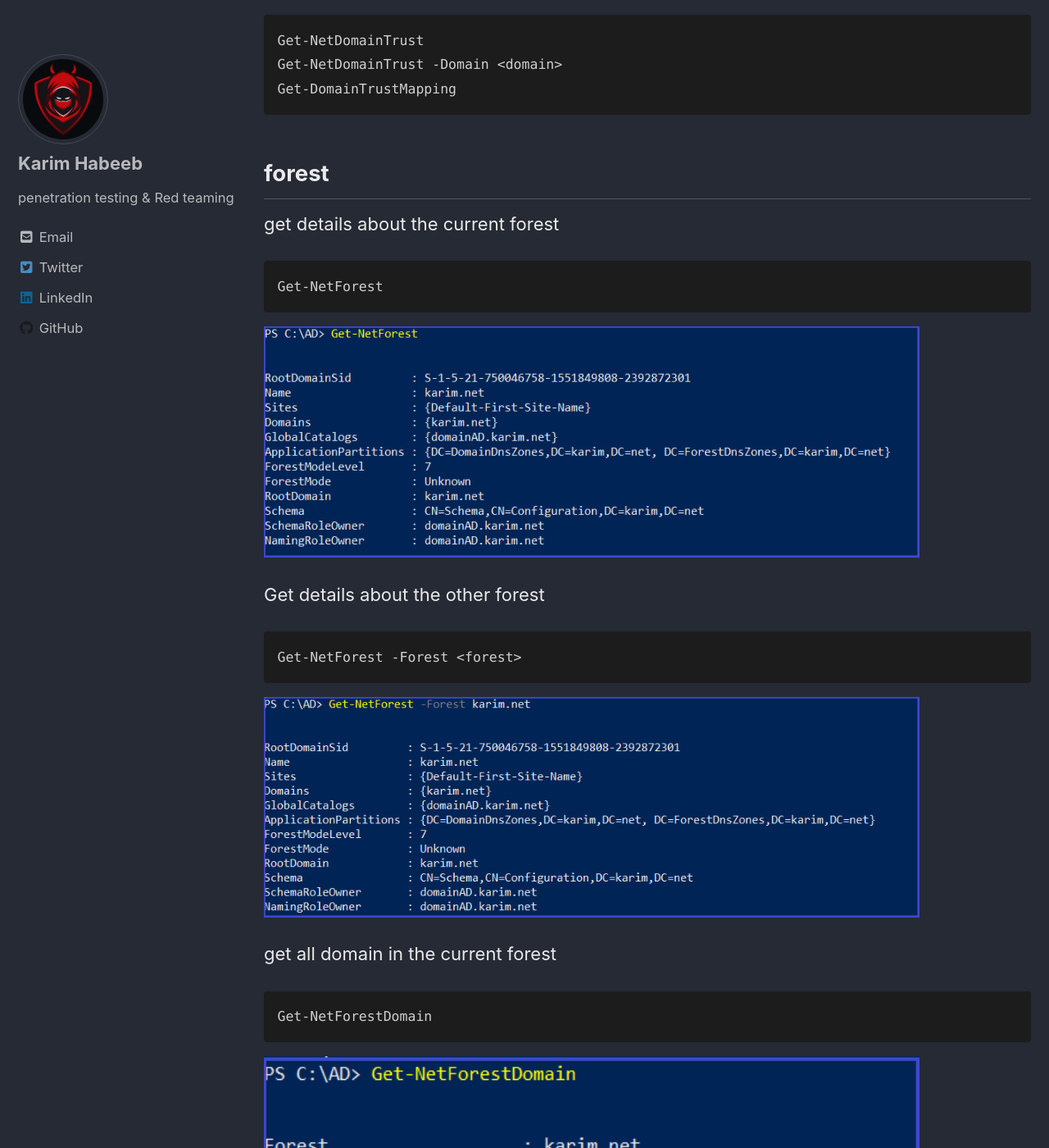
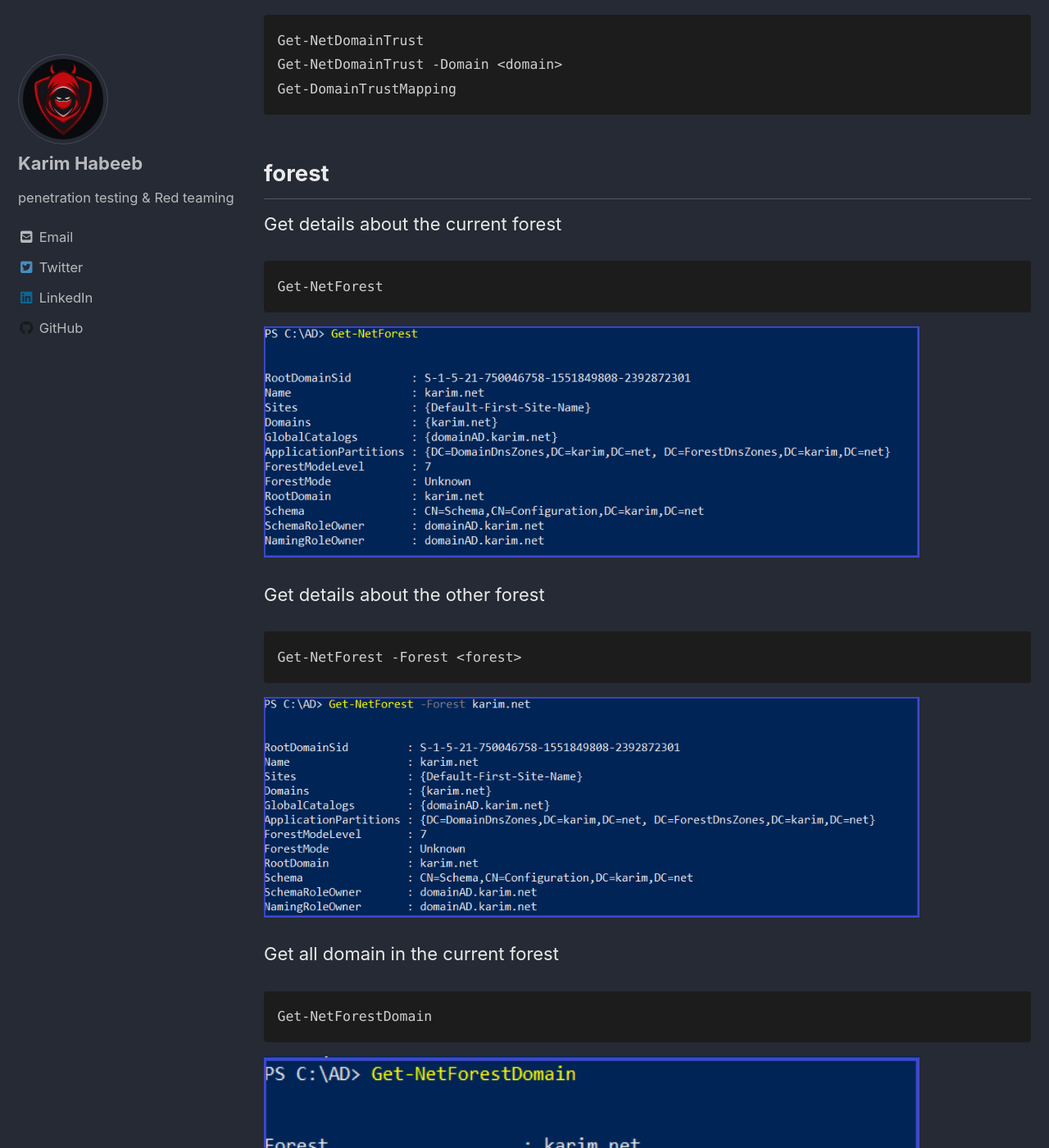
Before and after one commit to NoRed0x/NoRed0x.github.io, a Jekyll site: the page built from _posts/Red-Teaming/2021-06-20-active-directory-Trust-enumeration.md, in a window 1280 px wide and 1400 px high, scrolled down 5609 px. Shown: the whole window at 82% size. Built offline with Jekyll 4.4.1, drawn with Linux system fonts in a browser that asks for light colours; cached includes are drawn as plain includes; nearby versions of some CDN libraries.

````diff
--- a/_posts/Red-Teaming/2021-06-20-active-directory-Trust-enumeration.md
+++ b/_posts/Red-Teaming/2021-06-20-active-directory-Trust-enumeration.md
@@ -77,8 +77,6 @@ In simplest terms, it is the process of extending the security boundary of an AD
  *  External trusts allow you to provide users access to resources in a domain outside of the forest that is not already trusted by a Forest trust.
 
 
-
-
 Get list of all domain trust for the currrent domain
 ```
 Get-NetDomainTrust
@@ -88,7 +86,7 @@ Get-DomainTrustMapping
 
 ## forest
 
-get details about the current forest
+Get details about the current forest
 ```
 Get-NetForest
 ```
@@ -103,7 +101,7 @@ Get-NetForest -Forest <forest>
 
 <img src="/img/ad3/f2.png" alt="Getting-gz" width="800" height="200">
 
-get all domain in the current forest
+Get all domain in the current forest
 ```
 Get-NetForestDomain
 ```
@@ -111,8 +109,8 @@ Get-NetForestDomain
 <img src="/img/ad3/f3.png" alt="Getting-gz" width="800" height="200">
 
 ```
- Get-NetForestDomain -Forest karim.net
- ```
+Get-NetForestDomain -Forest karim.net
+```
 <img src="/img/ad3/f4.png" alt="Getting-gz" width="800" height="200">
 
 
````
